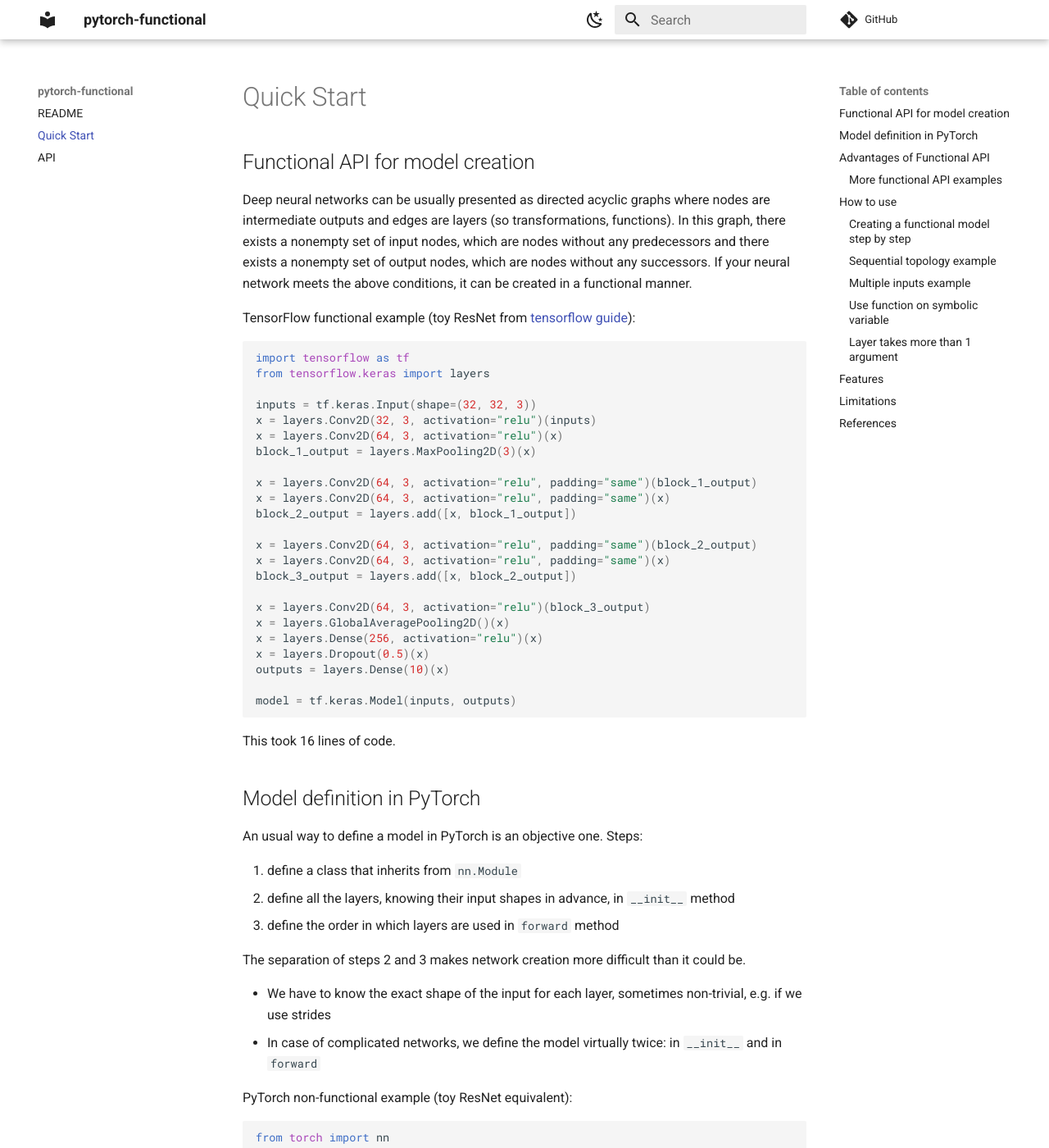
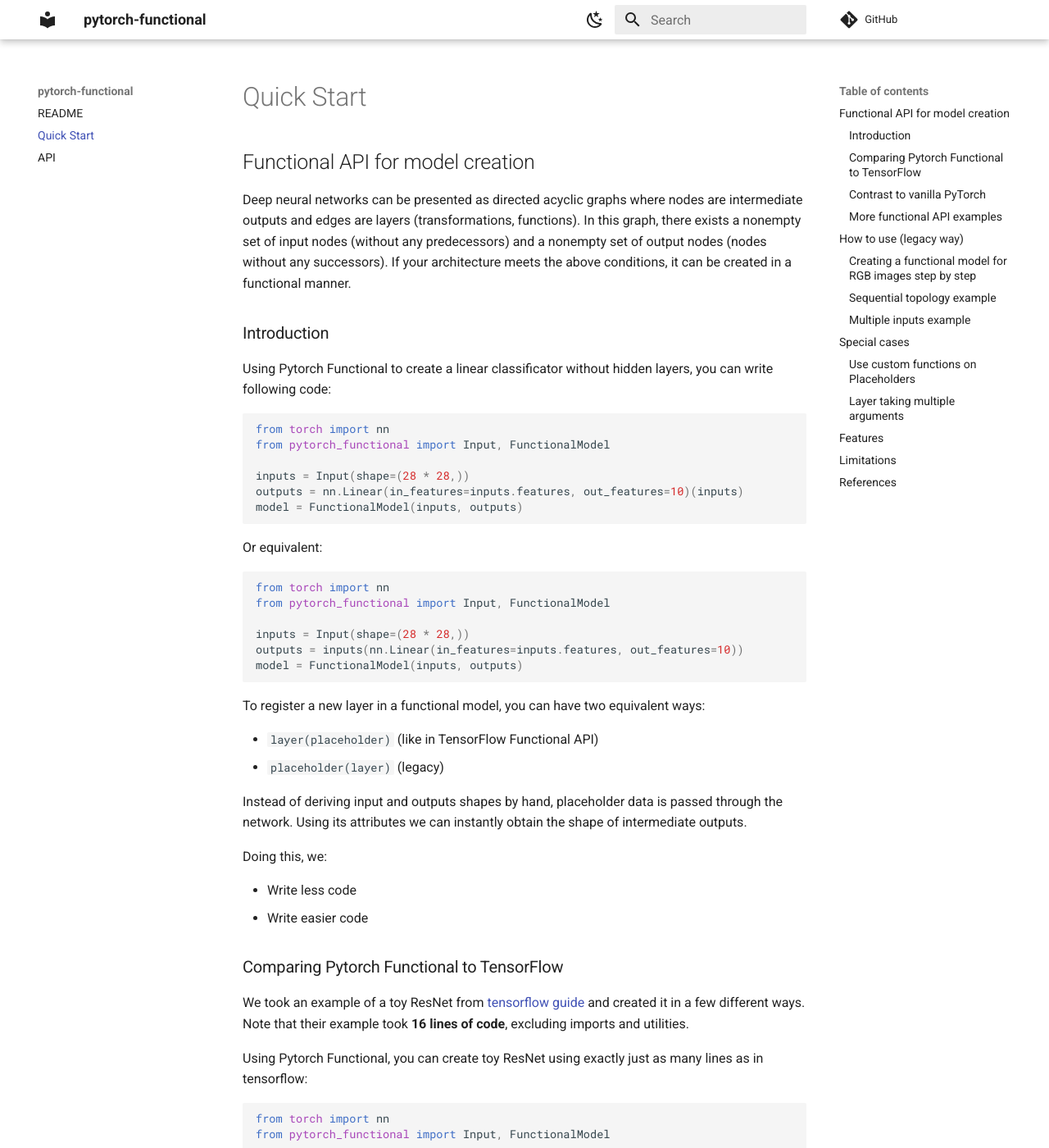
Before and after one commit to sjmikler/pytorch-symbolic, an MkDocs documentation site: the page built from docs/quick_start.md, in a window 1280 px wide and 1400 px high. Shown: the whole window at 82% size. Built offline with MkDocs 1.6.1 and Material for MkDocs 9.7.7, drawn with Linux system fonts in a browser that asks for light colours; comment, search, counter and statistics services are not loaded; some of the changed text lies outside the part shown.

Commit message:
Update Qiuck Start docs

````diff
--- a/docs/quick_start.md
+++ b/docs/quick_start.md
@@ -2,53 +2,151 @@
 
 ## Functional API for model creation
 
-Deep neural networks can be usually presented as directed acyclic graphs where nodes are intermediate outputs and edges
-are layers (so transformations, functions). In this graph, there exists a nonempty set of input nodes, which are nodes
-without any predecessors and there exists a nonempty set of output nodes, which are nodes without any successors. If
-your neural network meets the above conditions, it can be created in a functional manner.
+Deep neural networks can be presented as directed acyclic graphs where nodes are intermediate outputs and edges
+are layers (transformations, functions). In this graph, there exists a nonempty set of input nodes (without any predecessors)
+and a nonempty set of output nodes (nodes without any successors). If your architecture meets the above conditions,
+it can be created in a functional manner.
 
-TensorFlow functional example (toy ResNet from [tensorflow guide](https://www.tensorflow.org/guide/keras/functional)):
+### Introduction
+
+Using Pytorch Functional to create a linear classificator without hidden layers, you can write following code:
 
 ```py
-import tensorflow as tf
-from tensorflow.keras import layers
+from torch import nn
+from pytorch_functional import Input, FunctionalModel
 
-inputs = tf.keras.Input(shape=(32, 32, 3))
-x = layers.Conv2D(32, 3, activation="relu")(inputs)
-x = layers.Conv2D(64, 3, activation="relu")(x)
-block_1_output = layers.MaxPooling2D(3)(x)
+inputs = Input(shape=(28 * 28,))
+outputs = nn.Linear(in_features=inputs.features, out_features=10)(inputs)
+model = FunctionalModel(inputs, outputs)
+```
 
-x = layers.Conv2D(64, 3, activation="relu", padding="same")(block_1_output)
-x = layers.Conv2D(64, 3, activation="relu", padding="same")(x)
-block_2_output = layers.add([x, block_1_output])
+Or equivalent:
 
-x = layers.Conv2D(64, 3, activation="relu", padding="same")(block_2_output)
-x = layers.Conv2D(64, 3, activation="relu", padding="same")(x)
-block_3_output = layers.add([x, block_2_output])
+```py
+from torch import nn
+from pytorch_functional import Input, FunctionalModel
 
-x = layers.Conv2D(64, 3, activation="relu")(block_3_output)
-x = layers.GlobalAveragePooling2D()(x)
-x = layers.Dense(256, activation="relu")(x)
-x = layers.Dropout(0.5)(x)
-outputs = layers.Dense(10)(x)
+inputs = Input(shape=(28 * 28,))
+outputs = inputs(nn.Linear(in_features=inputs.features, out_features=10))
+model = FunctionalModel(inputs, outputs)
+```
 
-model = tf.keras.Model(inputs, outputs)
+To register a new layer in a functional model, you can have two equivalent ways:
+
+* `layer(placeholder)` (like in TensorFlow Functional API)
+* `placeholder(layer)` (legacy)
+
+Instead of deriving input and outputs shapes by hand, placeholder data is passed through the network.
+Using its attributes we can instantly obtain the shape of intermediate outputs.
+
+Doing this, we:
+
+* Write less code
+* Write easier code
+
+### Comparing Pytorch Functional to TensorFlow
+
+We took an example of a toy ResNet from [tensorflow guide](https://www.tensorflow.org/guide/keras/functional) and
+created it in a few different ways. Note that their example took **16 lines of code**, excluding imports and utilities.
+
+Using Pytorch Functional, you can create toy ResNet using exactly just as many lines as in tensorflow:
+
+```py
+from torch import nn
+from pytorch_functional import Input, FunctionalModel
+
+inputs = Input(shape=(3, 32, 32))
+x = nn.Conv2d(inputs.channels, 32, 3)(inputs)(nn.ReLU())
+x = nn.Conv2d(x.channels, 64, 3)(x)(nn.ReLU())
+block_1_output = nn.MaxPool2d(3)(x)
+
+x = nn.Conv2d(block_1_output.channels, 64, 3, padding=1)(block_1_output)(nn.ReLU())
+x = nn.Conv2d(x.channels, 64, 3, padding=1)(x)(nn.ReLU())
+block_2_output = x + block_1_output
+
+x = nn.Conv2d(block_2_output.channels, 64, 3, padding=1)(block_2_output)(nn.ReLU())
+x = nn.Conv2d(x.channels, 64, 3, padding=1)(x)(nn.ReLU())
+block_3_output = x + block_2_output
+
+x = nn.Conv2d(x.channels, 64, 3)(block_3_output)(nn.ReLU())
+x = nn.AvgPool2d(kernel_size=(x.H, x.W))(x)(nn.Flatten())
+x = nn.Linear(x.features, 256)(x)(nn.ReLU())
+x = nn.Dropout(0.5)(x)
+outputs = nn.Linear(x.features, 10)(x)
+
+model = FunctionalModel(inputs, outputs)
+```
+
+In fact, the code is equivalent line by line. For example this line in TensorFlow:
+
+```py
+... = layers.Conv2D(64, 3, activation="relu", padding="same")(x)
+```
+
+is equivalent to this line in Pytorch Functional:
+
+```py
+... = nn.Conv2d(x.channels, 64, 3, padding=1)(x)(nn.ReLU())
+```
+
+Let's analyze what happens in Pytorch Functional.
+
+* `nn.Conv2d` is PyTorch equivalent of TensorFlow/Keras `layers.Conv2d` layer
+* Input channels:
+    * In TensorFlow we don't pass it openly - it'll be calculated automatically from the inputs
+    * In Pytorch Functional we also calculate it automatically using `x.channels`, but we pass it openly as an argument
+* In both frameworks `64, 3` are the output's number of channels and the kernel size
+* Padding:
+    * We use `padding="same"` in TensorFlow
+    * We use `padding=1` in PyTorch
+* Activation:
+    * In TensorFlow we simply add argument `activation='relu'`
+    * in Pytorch Functional we apply `nn.ReLU()` as a transformation that should happen after `nn.Conv2d(...)`
+
+The example below is equivalent, but uses another way of registering layers in the network:
+
+```py
+from torch import nn
+from pytorch_functional import Input, FunctionalModel
+
+inputs = Input(shape=(3, 32, 32))
+x = inputs(nn.Conv2d(inputs.channels, 32, 3))(nn.ReLU())
+x = x(nn.Conv2d(x.channels, 64, 3))(nn.ReLU())
+block_1_output = x(nn.MaxPool2d(3))
+
+x = block_1_output(nn.Conv2d(block_1_output.channels, 64, 3, padding=1))(nn.ReLU())
+x = x(nn.Conv2d(x.channels, 64, 3, padding=1))(nn.ReLU())
+block_2_output = x + block_1_output
+
+x = block_2_output(nn.Conv2d(block_2_output.channels, 64, 3, padding=1))(nn.ReLU())
+x = x(nn.Conv2d(x.channels, 64, 3, padding=1))(nn.ReLU())
+block_3_output = x + block_2_output
+
+x = block_3_output(nn.Conv2d(x.channels, 64, 3))(nn.ReLU())
+x = x(nn.AvgPool2d(kernel_size=(x.H, x.W)))(nn.Flatten())
+x = x(nn.Linear(x.features, 256))(nn.ReLU())
+x = x(nn.Dropout(0.5))
+outputs = x(nn.Linear(x.features, 10))
+
+model = FunctionalModel(inputs, outputs)
 ```
 
 This took 16 lines of code.
 
-## Model definition in PyTorch
+You can register new layers in whichever way is more convinient for you.
 
-An usual way to define a model in PyTorch is an objective one. Steps:
+### Contrast to vanilla PyTorch
+
+A usual way to define the model in PyTorch is to create a class that inherits from `nn.Module`.
+
+Steps:
 
 1. define a class that inherits from `nn.Module`
-2. define all the layers, knowing their input shapes in advance, in `__init__` method
-3. define the order in which layers are used in `forward` method
+2. define all the necessary layers in `__init__` method
+    * You might have to calculate some things by hand: e.g. the number of input features for nn.Linear
+3. define the order in which layers are executed in `forward` method
 
-The separation of steps 2 and 3 makes network creation more difficult than it could be.
-
-* We have to know the exact shape of the input for each layer, sometimes non-trivial, e.g. if we use strides
-* In case of complicated networks, we define the model virtually twice: in `__init__` and in `forward`
+The separation of steps 2 and 3 often makes network creation tedious and more complicated than it should be.
 
 PyTorch non-functional example (toy ResNet equivalent):
 
@@ -105,77 +203,35 @@
 
 This took over 30 lines of code.
 
-## Advantages of Functional API
+### [More functional API examples](https://github.com/gahaalt/pytorch-functional/tree/master/examples)
 
-In functional API, we add layers to the network as an operation on a placeholder input and they are automatically
-registered by the network. The objective alternative is to instead define layers in one place and later decide how to
-connect them. Thanks to that, with functional API, after creating an input node and a layer that transforms it, we can
-instantly tell what shape the output of that layer is and use this shape as input shape for next layer.
-
-Doing this, we:
-
-* Write less code
-* Write easier code
-
-PyTorch functional example (exact equivalent of toy ResNet):
-
-```py
-from torch import nn
-from pytorch_functional import Input, FunctionalModel
-
-inputs = Input(shape=(3, 32, 32))
-x = inputs(nn.Conv2d(inputs.channels, 32, 3))(nn.ReLU())
-x = x(nn.Conv2d(x.channels, 64, 3))(nn.ReLU())
-block_1_output = x(nn.MaxPool2d(3))
-
-x = block_1_output(nn.Conv2d(block_1_output.channels, 64, 3, padding=1))(nn.ReLU())
-x = x(nn.Conv2d(x.channels, 64, 3, padding=1))(nn.ReLU())
-block_2_output = x + block_1_output
-
-x = block_2_output(nn.Conv2d(block_2_output.channels, 64, 3, padding=1))(nn.ReLU())
-x = x(nn.Conv2d(x.channels, 64, 3, padding=1))(nn.ReLU())
-block_3_output = x + block_2_output
-
-x = block_3_output(nn.Conv2d(x.channels, 64, 3))(nn.ReLU())
-x = x(nn.AvgPool2d(kernel_size=(x.H, x.W)))(nn.Flatten())
-x = x(nn.Linear(x.features, 256))(nn.ReLU())
-x = x(nn.Dropout(0.5))
-outputs = x(nn.Linear(x.features, 10))
-
-model = FunctionalModel(inputs, outputs)
-```
-
-This took 16 lines of code.
-
-### [More functional API examples](https://github.com/gahaalt/pytorch-functional/tree/master/examples)
+The link above includes:
 
 * simple Encoder-Decoder architecture (coupling multiple FunctionalModels)
 * VGG
 * ResNet
 
-## How to use
+## How to use (legacy way)
 
-The main difference between tensorflow functional API and `pytorch_functional` is how new layers are registered.
+The section below explains how to create networks by using the `placeholder(layer)` method.
 
-* In TensorFlow you apply `layer` on a placeholder node, like `layer(placeholder) -> new_placeholder`
-* In PyTorch you apply placeholder on a `layer`, like `placeholder(layer) -> new_placeholder`
+There are no differences between `placeholder(layer)` and `layer(placeholder)`. They both return the resulting placeholder as an output.
 
-They both return the resulting placeholder as an output.
-
-### Creating a functional model step by step
+### Creating a functional model for RGB images step by step
 
 1. Get placeholder input `inputs = Input(shape)`, where `shape` is in `(C, H, W)` format without batch dimension
-2. To define the model, you can use placeholder's properties:
-    * `.channels` for number of channels
-    * `.features` for number of features
-    * `.H` for height of the image
-    * `.W` for width of the image
-    * `.shape` for shape of the intermediate variable, omitting batch dimensions
-    * Placeholders have standard operations defined: `+`, `-`, `*`, `/`, `**`, and `abs`. For example, `x = 2 + inputs` or `x = inputs / y` will work as expected.
+    * If you need to provide the batch size as well, you should use `inputs = Input(batch_shape=(B, C, H, W)`.
+2. To define the model, you can use placeholder's property `.shape`, or use its handy shortcuts:
+    * `.features` for number of features in case of 1-dimensional data
+    * `.C` or `.channels` for the number of channels
+    * `.H` for the height of the image
+    * `.W` for the width of the image
+    * Placeholders have standard operations defined: `+`, `-`, `*`, `/`, `**` and `abs`.
+      For example, `x = 2 + inputs` or `x = inputs / y` will work as expected.
     * Concatenate or stack placeholders using `pytorch_functional.layers.ConcatOpLayer` and `pytorch_functional.layers.StackOpLayer`
-3. To add a new module `layer` to the network, use: `layer_output = inputs(layer)`
-4. When all the layers are added, define `my_model = FunctionalModel(inputs, outputs)`
-5. Use `my_model` as you would use a normal PyTorch module
+3. Register new modules in the model using: `outputs = inputs(layer)`
+4. When all the layers are added, create the model: `model = FunctionalModel(inputs, outputs)`
+5. Use `model` as a normal PyTorch model. It's 100% compatibile.
 
 ### Sequential topology example
 
@@ -237,13 +293,47 @@
 model = FunctionalModel(inputs=(task1_input, task2_input), outputs=(task1_outputs, task2_outputs))
 ```
 
-### Use function on symbolic variable
+## Special cases
 
-If you want to use torch functions on placeholder symbolic variable, please create a `nn.Module` to wrap it up. Examples are `ConcatLayer` and `StackLayer` in `pytorch_functional.layers`.
+### Use custom functions on Placeholders
 
-### Layer takes more than 1 argument
+If you want to use custom function or function from `torch.nn.functional` on placeholder symbolic variable,
+you have to wrap it in a `nn.Module`.
 
-If a layer takes more than 1 argument, pass them after the layer argument, in ``*args``:
+For example:
+
+```py
+from torch import nn
+
+
+def custom_func(*args, **kwds):
+    ...
+
+
+class CustomModule(nn.Module):
+    def __init__(self):
+        super().__init__()
+
+    def forward(self, *args, **kwds):
+        return custom_func(*args)
+```
+
+There are more examples available in in the code of `pytorch_functional.layers`.
+
+### Layer taking multiple arguments
+
+You can do it in a moore natural way using `layer(placeholder)` notation:
+
+```py
+from pytorch_functional import Input, layers
+
+x1 = Input(shape=(1, 2, 3))
+x2 = Input(shape=(5, 2, 3))
+x = layers.ConcatLayer(dim=1)(x1, x2)
+x.shape  # (6, 2, 3)
+```
+
+Alternatively, using the other notation, do it like this `placeholder(layer, *other_placeholders)`:
 
 ```py
 from pytorch_functional import Input, layers
@@ -254,33 +344,21 @@
 x.shape  # (6, 2, 3)
 ```
 
-Alternatively, starting at version 0.4.0, you can do it in a more natural way:
-
-```py
-from pytorch_functional import Input, layers
-
-x1 = Input(shape=(1, 2, 3))
-x2 = Input(shape=(5, 2, 3))
-x = layers.ConcatLayer(dim=1)(x1, x2)
-x.shape  # (6, 2, 3)
-```
-
 ## Features
 
 * TensorFlow-like API
-* Multiple outputs option
-* Multiple inputs option
+* Multiple inputs and outputs
 * Automatic pruning of unused layers
-* Option to reusing layers
+* Reusing layers multiple times
 
 ## Limitations
 
-* You cannot create a graph (model) with cycles. But if you can enclose such model in nn.Module, you can use this module in functional API.
+* You cannot create a graph (model) with cycles
 
-* You cannot use any standard function or expression on a symbolic variable:
-  * this code won't work: `x = Input((1, 2, 3)); x = torch.abs(x);`
-  * but this will work: `x = Input((1, 2, 3)); x = abs(x);`
-  * if needed, you can always create a `nn.Module` wrapper for `torch.abs`
+* You cannot use all custom functions on Placeholders:
+    * this won't work: `x = Input((1, 2, 3)); x = torch.abs(x);`
+    * but this will work: `x = Input((1, 2, 3)); x = abs(x);`
+    * if needed, you can always create a `nn.Module` wrapper for `torch.abs`
 
 ## References
 
````
